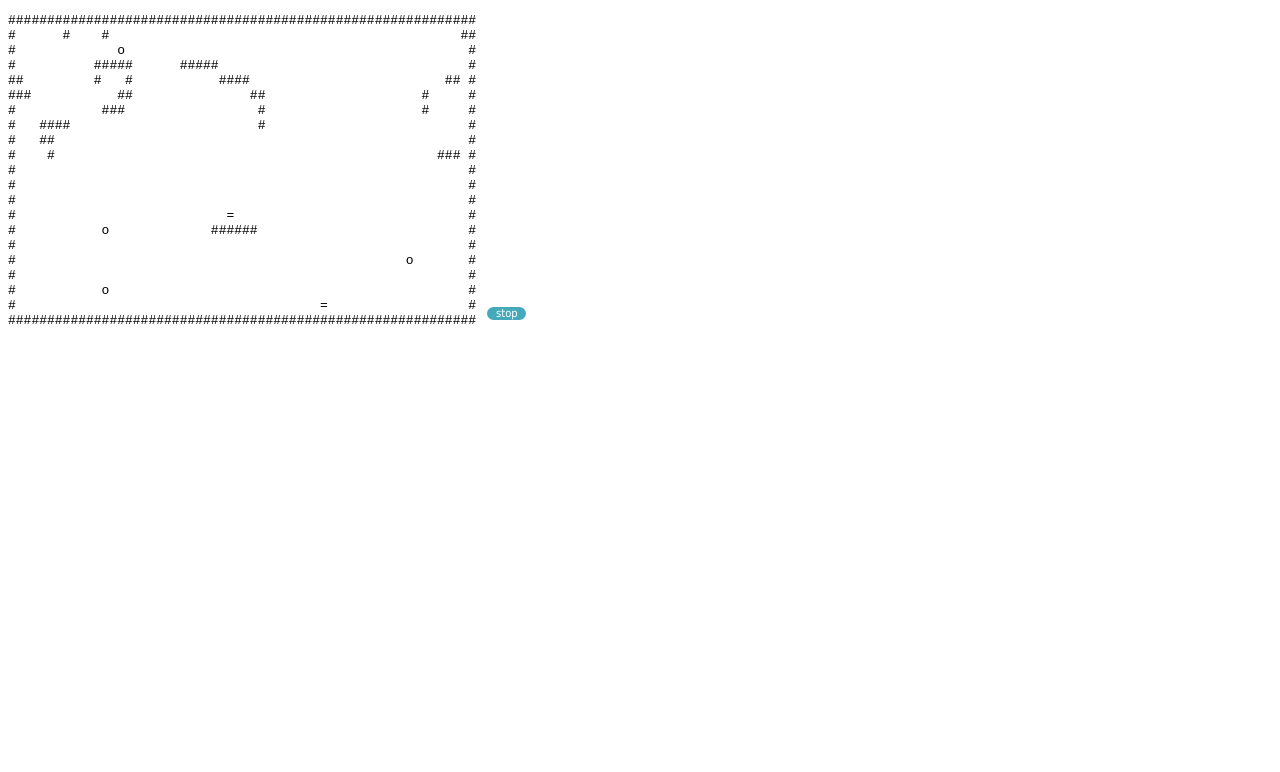
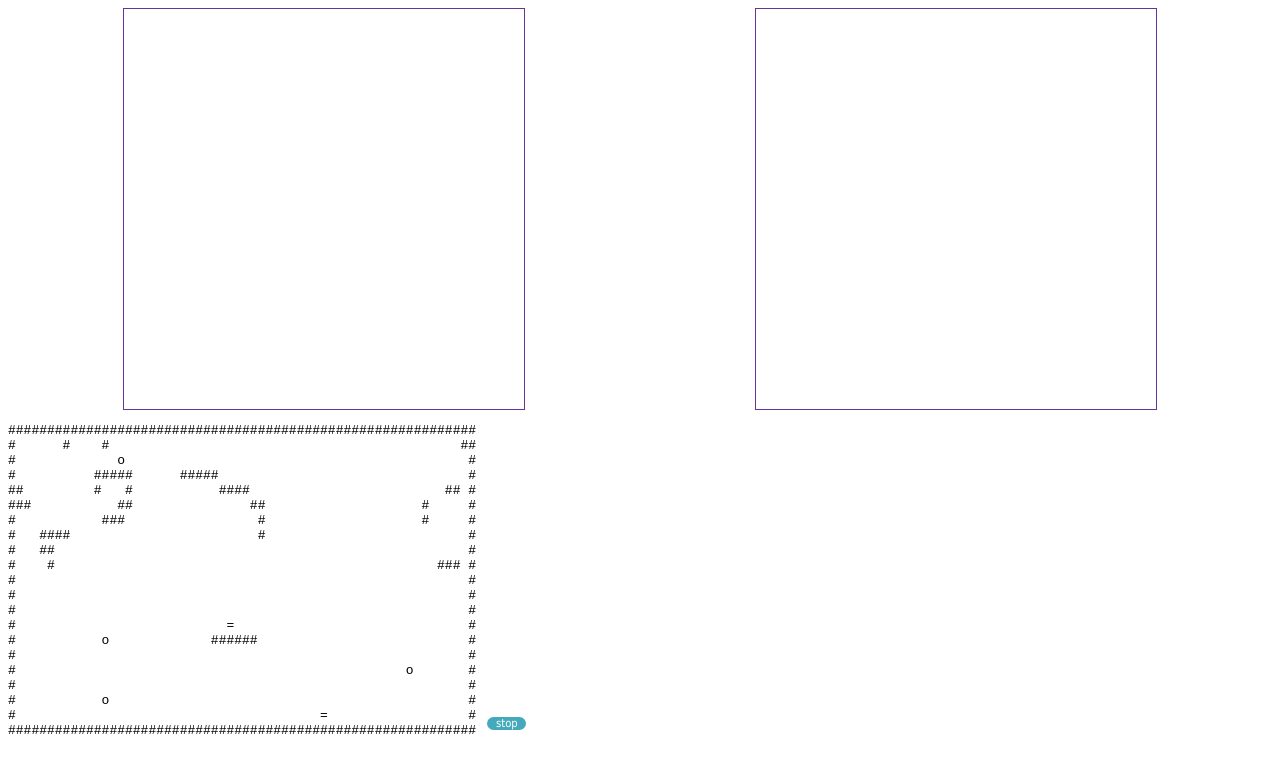
Before and after one commit to bad4iz/live, a website: page index.html in a window 1280 px wide. Drawn offline with Linux system fonts and the light colour scheme.

Commit message:
script player

```diff
--- a/index.html
+++ b/index.html
@@ -5,8 +5,13 @@
         <meta name="viewport" content="width=device-width, initial-scale=1.0" />
         <meta http-equiv="X-UA-Compatible" content="ie=edge" />
         <title>Document</title>
+        <link rel="stylesheet" href="style.css" />
     </head>
     <body>
+        <div class="script-container">
+            <div id="onePlayer" class="script"></div>
+            <div id="twoPlayer" class="script"></div>
+        </div>
         <script src="animateworld.js"></script>
         <script src="script.js"></script>
     </body>
--- /dev/null
+++ b/style.css
@@ -0,0 +1,10 @@
+.script {
+    border: 1px solid rebeccapurple;
+    width: 400px;
+    height: 400px;
+}
+.script-container {
+    width: 100%;
+    display: flex;
+    justify-content: space-around;
+}
```
Also changed, not shown: script.js (+6 -2 lines). Lines whose indentation alone changed are shown as unchanged.
